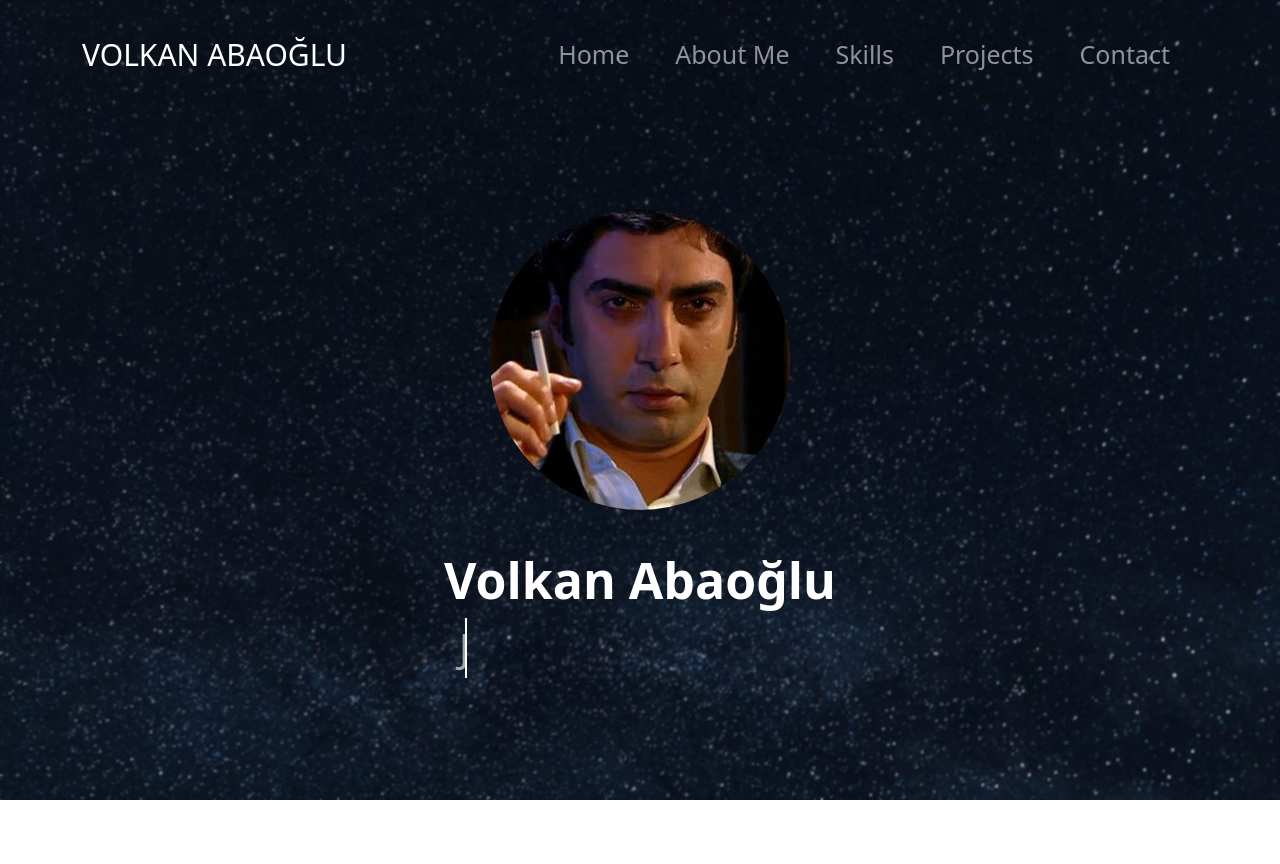
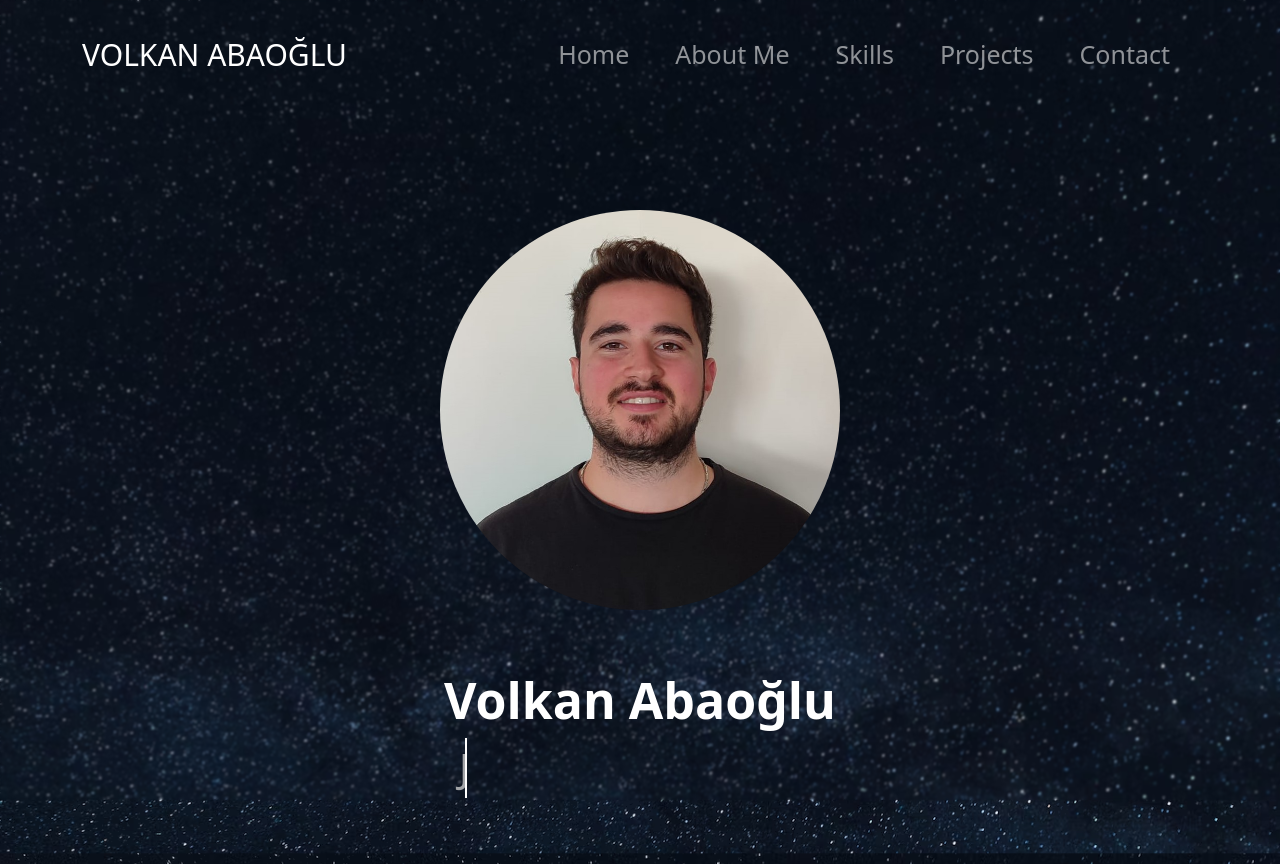
Before and after one commit to volkanabaoglu/portfolio-project, a React (Create React App) app: page / in a window 1280 px wide. Before the commit the page ends 800 px from the top, so only its background shows below. Built offline with nearby package versions, Linux system fonts and the light colour scheme.

Commit message:
Added 404 page

```diff
--- a/src/pages/Home.jsx
+++ b/src/pages/Home.jsx
@@ -7,7 +7,13 @@ const Home = () => {
     <>
       <NavbarComponent />
       <Container className="home-container">
-        <Image src="/images/pp-pp.jpeg" alt="volkanabaoglu" roundedCircle />
+        <Image src="/images/pp-pp.jpg" alt="volkanabaoglu" roundedCircle  style={{
+            width: "400px",
+            height: "400px",
+            objectFit: "cover",
+            borderRadius: "50%",
+            marginBottom: "20px",
+          }}/>
         <div className="text-container">
           <h1 className="name">Volkan Abaoğlu</h1>
           <p className="developer-title">Junior Web Dev... </p>
--- a/src/pages/NoPage.jsx
+++ b/src/pages/NoPage.jsx
@@ -1,11 +1,26 @@
-import React from 'react'
-import  NavbarComponent  from '../components/Navbar.jsx'
+import NavbarComponent from "../components/Navbar.jsx";
+import React from 'react';
+import { Container, Row, Col, Button } from 'react-bootstrap';
+import { Link } from 'react-router-dom';
 const NoPage = () => {
   return (
     <div>
-        <NavbarComponent />
+      <NavbarComponent />
+      return (
+      <Container className="mt-5">
+        <Row>
+          <Col className="text-center" >
+            <h1 style={{color:'white'}}>404 - Page Not Found</h1>
+            <p style={{color:'white',fontSize:'40px'}}>The page you are looking for might be in another castle.</p>
+            <Link to="/">
+              <Button variant="primary">Go Home</Button>
+            </Link>
+          </Col>
+        </Row>
+      </Container>
+      );
     </div>
-  )
-}
+  );
+};
 
-export default NoPage
+export default NoPage;
```
Also changed, not shown: public/images/pp-pp.jpeg (deleted), public/images/pp-pp.jpg (added), src/styles/Home.css (line endings or trailing spaces).
